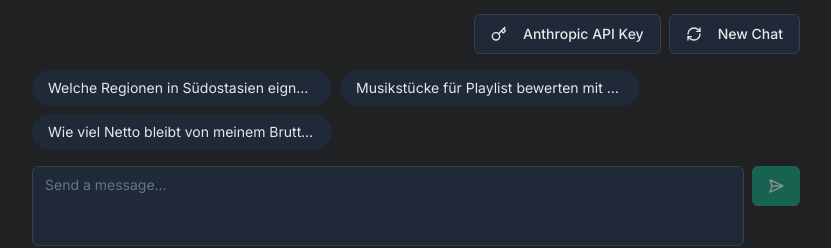
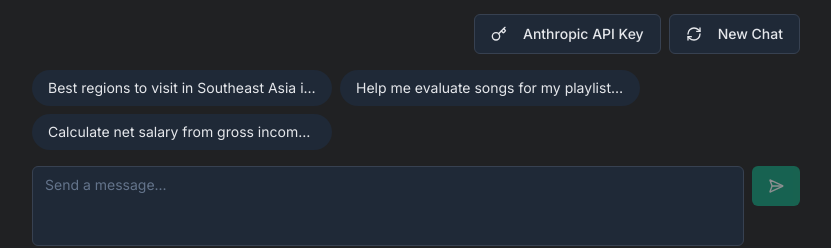
Before and after one commit to fstandhartinger/generative-chat-ui, a React (Vite) app: page / in a window 1280 px wide. Shown: the part 538-786 px from the top of the page, without its empty margins (224-1055 px from the left). Built offline with nearby package versions, Linux system fonts and the light colour scheme; what groq-sdk would draw is missing.

Commit message:
Update prompts to English
Changed the prompts in the code to be in English instead of German.
[skip gpt_engineer]

```diff
--- a/src/components/ChatInput.tsx
+++ b/src/components/ChatInput.tsx
@@ -46,16 +46,16 @@ export const ChatInput: React.FC<ChatInputProps> = ({ onSend, isLoading, onNewCh
 
   const examples = [
     {
-      shortText: "Welche Regionen in Südostasien eignen sich für Reisen im August?",
-      fullText: "Welche Regionen in Südostasien eignen sich für Reisen im August? Ich möchte wissen, welche Gebiete zu dieser Zeit günstige Wetterbedingungen haben. Wichtige Faktoren sind dabei Niederschlag (Monsunzeit), Temperatur und Luftfeuchtigkeit. Ich interessiere mich besonders für eine Übersicht der Regionen, die ideal (grün), akzeptabel (gelb) oder ungünstig (rot) für Reisen sind, mit detaillierten Informationen zu den jeweiligen Wetterbedingungen."
+      shortText: "Best regions to visit in Southeast Asia in August...",
+      fullText: "Best regions to visit in Southeast Asia in August? I need to know which areas have favorable weather conditions during this time. Important factors include rainfall (monsoon season), temperature, and humidity. I'm particularly interested in an overview of regions that are ideal (green), acceptable (yellow), or unfavorable (red) for travel, with detailed information about the respective weather conditions."
     },
     {
-      shortText: "Musikstücke für Playlist bewerten mit Kriterien wie Melodie, Gesang und Beat...",
-      fullText: "Musikstücke für Playlist bewerten mit Kriterien wie Melodie, Gesang und Beat. Ich muss für jedes Musikstück eine kurze Bewertung erstellen, die zu einer Entscheidung führt, ob das Stück in meine Spotify-Playlist aufgenommen wird. Dabei möchte ich verschiedene Aspekte wie Melodie, Gesang, Beat und Lyrics einzeln bewerten können und am Ende zu einem klaren Urteil (Aufnehmen oder Ablehnen) kommen, das durch die Einzelbewertungen begründet wird."
+      shortText: "Help me evaluate songs for my playlist based on melody, vocals...",
+      fullText: "Help me evaluate songs for my playlist based on melody, vocals, and beat. I need to create a brief assessment for each song that leads to a decision whether to include it in my Spotify playlist. I want to evaluate different aspects like melody, vocals, beat, and lyrics individually and arrive at a clear verdict (accept or reject) that is justified by the individual ratings."
     },
     {
-      shortText: "Wie viel Netto bleibt von meinem Brutto-Gehalt nach deutschem Steuerrecht?",
-      fullText: "Wie viel Netto bleibt von meinem Brutto-Gehalt nach deutschem Steuerrecht? Ich möchte verstehen, wie viel von meinem Brutto-Jahresgehalt nach allen Abzügen übrig bleibt. Dabei sind Faktoren wie meine Steuerklasse, ob ich Kirchensteuer zahle und andere relevante Aspekte zu berücksichtigen. Ich brauche eine Aufschlüsselung aller Abzüge (Einkommensteuer, Solidaritätszuschlag, Krankenversicherung, etc.) und den resultierenden monatlichen Netto-Betrag."
+      shortText: "Calculate net salary from gross income in Germany...",
+      fullText: "Calculate net salary from gross income in Germany? I want to understand how much of my gross annual salary remains after all deductions. Factors to consider include my tax class, whether I pay church tax, and other relevant aspects. I need a breakdown of all deductions (income tax, solidarity surcharge, health insurance, etc.) and the resulting monthly net amount."
     }
   ];
 
```
